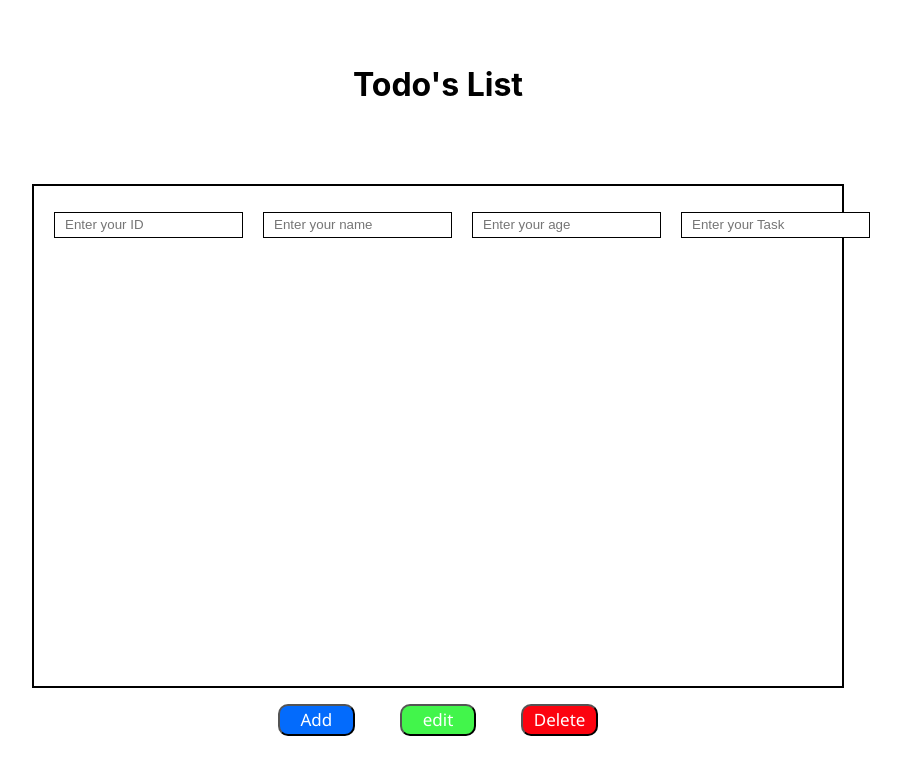
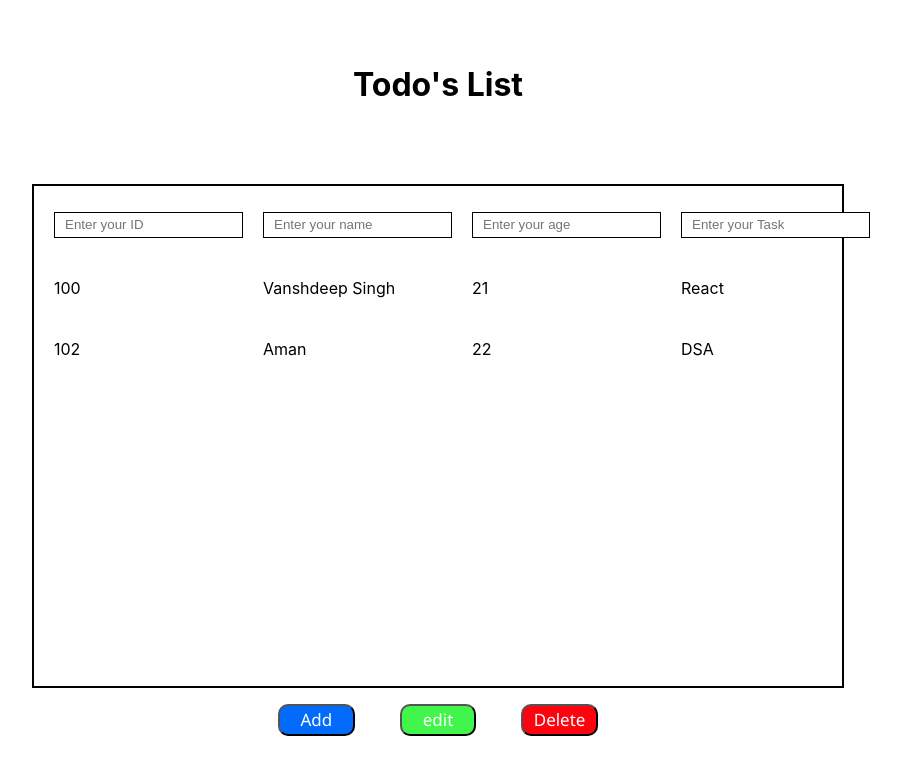
Before and after one commit to vanshdeepsingh-coder/todos-list, a React (Create React App) app: page / in a window 1280 px wide. Shown: the top 774 px of the page, without its empty margins (202-1103 px from the left). Built offline with nearby package versions, Linux system fonts and the light colour scheme; data requests are answered from the project's data file; the HTML template or start-up script is replaced by a standard one.

Commit message:
Todo list completed

```diff
--- a/Data.json
+++ b/Data.json
@@ -7,16 +7,10 @@
       "task": "React"
     },
     {
-      "id": "101",
+      "id": "102",
       "name": "Aman",
       "age": 22,
       "task": "DSA"
-    },
-    {
-      "id": "102",
-      "name": "Michael",
-      "age": "54",
-      "task": "Singer"
     }
   ]
 }
--- a/src/App.js
+++ b/src/App.js
@@ -2,12 +2,17 @@ import './App.css';
 import {AddButton,DeleteButton,EditButton} from './components/Button.jsx'
 import { NameInput,AgeInput,TaskInput,ID } from './components/Input.jsx';
 import React from 'react';
-import { useSelector } from 'react-redux';
+import { useSelector,useDispatch } from 'react-redux';
+import { getInitialState } from './action/todos.js';
+import { useEffect } from 'react';
 
 function App() {
   let todoData=useSelector((state)=>state.todoOperations);
+  const dispatch=useDispatch();
   // console.log(todoData)
-
+ useEffect(()=>{
+  dispatch(getInitialState())
+ },[])
   return (
    <div className="root">
     <h1> Todo's List</h1>
--- a/src/action/todos.js
+++ b/src/action/todos.js
@@ -1,3 +1,15 @@
+export function getInitialState(){
+    return async(dispatch,getState)=>{
+        const response=await fetch('http://localhost:3001/todos')
+        const result=await response.json();
+
+        dispatch({
+            type:"INITIAL-STATE",
+            payload:result
+        })
+    }
+}
+
 export function addTodo(todo){
 
     return async (dispatch,getState)=>{
--- a/src/redux/todoOperations.js
+++ b/src/redux/todoOperations.js
@@ -1,8 +1,10 @@
-fetch('http://localhost:3001/todos').then((response)=>{
-    return response.json();
-}).then((res)=>{
-    localStorage.setItem("todoData",JSON.stringify(res))
-})
+async function fetchData(){
+    const response= await fetch('http://localhost:3001/todos');
+    const result=await response.json();
+    localStorage.setItem("todoData",JSON.stringify(result))
+}
+
+fetchData()
 
 let initialState=[];
 
@@ -23,6 +25,8 @@ function copyActionPayload(action){
 
 export default function todoOperations(state=initialState,action){
     switch(action.type){
+        case 'INITIAL-STATE':
+            return [...action.payload]
         case 'ADD-TODO':
             const newPayload=copyActionPayload(action)
             const addedData=[...state,newPayload];
```
